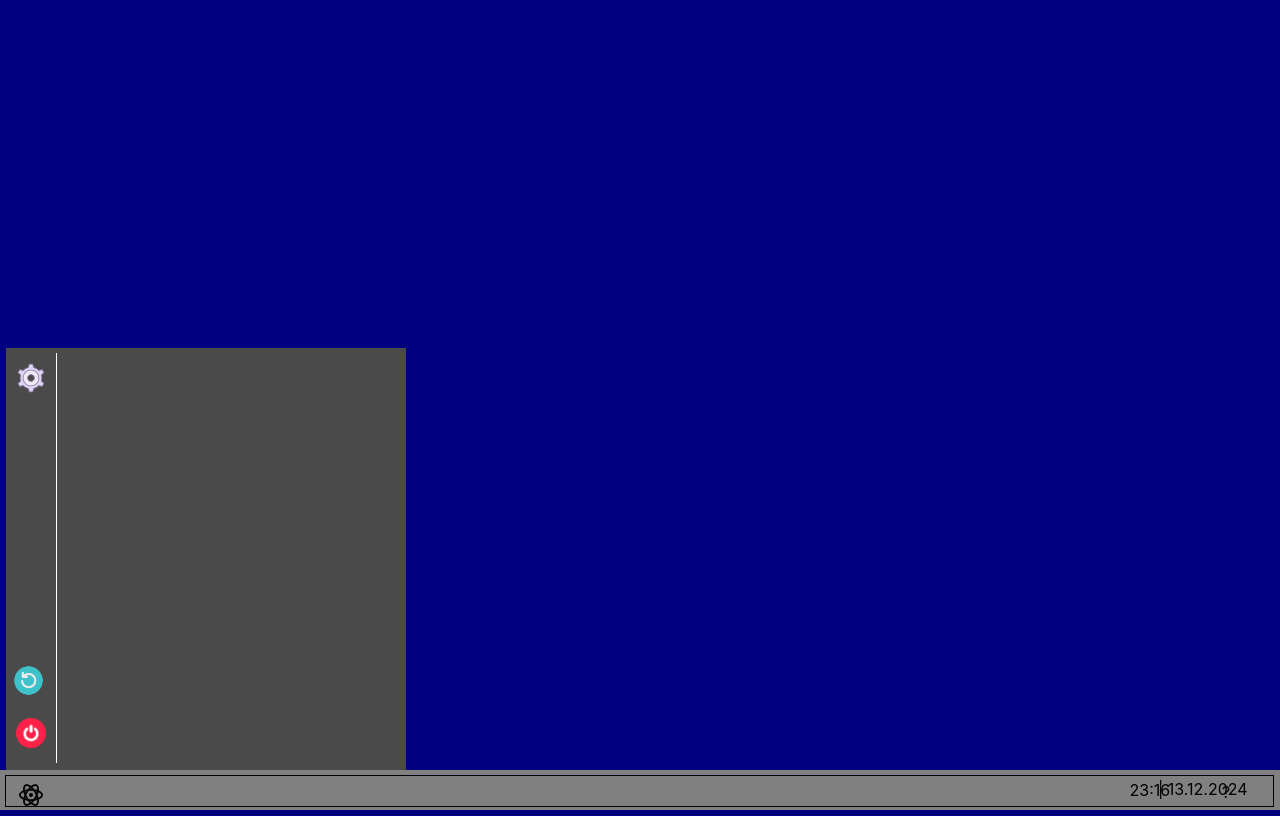
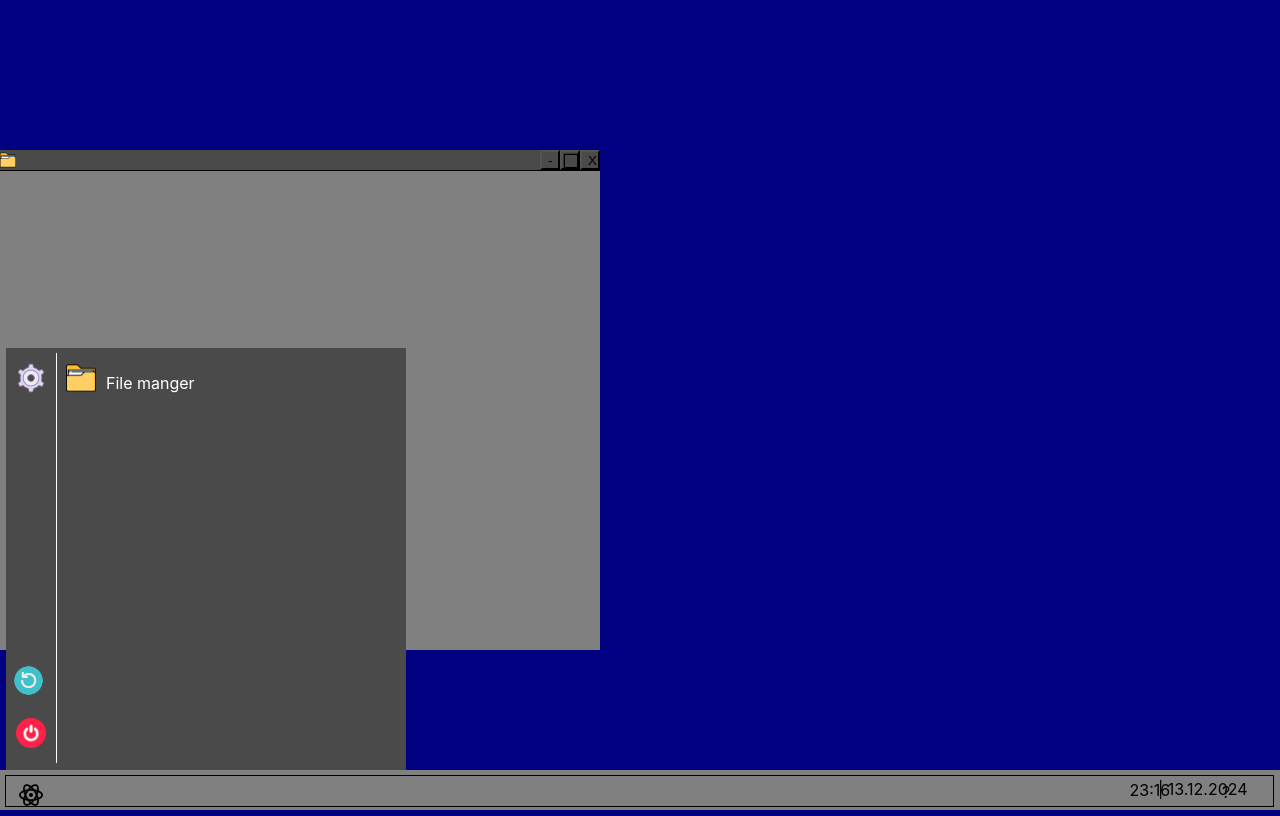
Before and after one commit to DenisV868/DenisV868.github.io, a React (Create React App) app: page /fileManager/user/home in a window 1280 px wide. Both pictures are taken after a click on the element 31 px from the left and 796 px from the top of the page. Built offline with nearby package versions, Linux system fonts and the light colour scheme; no server answers.

Commit message:
making file manager

```diff
--- a/src/App.css
+++ b/src/App.css
@@ -306,3 +306,23 @@ p.settings > img{
   bottom: 520px;
   left: 150px;
 }
+
+.item-4 > p > img{
+  height: 30px;
+  width: 30px;
+}
+
+.item-4 > p > p {
+  width: 100px;
+  color: white;
+  position: relative;
+  left: 40px;
+  bottom: 40px;
+}
+
+.item-4 > p{
+  position: relative;
+  left: 60px;
+  bottom: 121px;
+  cursor: pointer;
+}
--- a/src/App.tsx
+++ b/src/App.tsx
@@ -13,6 +13,8 @@ import Home from "./Home.tsx";
 import Weather from "./Weather.tsx";
 //@ts-ignore
 import SettingsBg from "./SettingsBg.tsx";
+//@ts-ignore
+import FileManager from "./FileManager.tsx";
 
 
 const getDate = ():string =>{
@@ -128,7 +130,7 @@ function App() {
                     <Route path="/" element={Home} />
                     <Route path="/settings" element={<Settings/>}/>
                     <Route path="/settings/wallpapers" element={<SettingsBg/>}/>
-
+                    <Route path="/fileManager/user/home" element={<FileManager/>}/>
                 </Routes>
             </main>
 
--- /dev/null
+++ b/src/FileManager.tsx
@@ -0,0 +1,88 @@
+import React, {useEffect, useState} from "react";
+
+import {useNavigate} from "react-router-dom";
+
+const Opener = (to:string) => {
+    let navigate = useNavigate()
+    return () => {
+        navigate(to);
+    };
+}
+
+
+const FileManager = () => {
+
+    const [position, setPosition] = useState({x: 0, y: 0});
+    const [dragging, setDragging] = useState(false); // State to track dragging
+
+    // Handle the dragging start
+    const gridSize = 1; // Define grid size (e.g., 100px)
+
+    // Handle the drag start
+    const handleDragStart = (e) => {
+        const rect = e.target.getBoundingClientRect();
+        e.dataTransfer.setData("startX", e.clientX - rect.left);
+        e.dataTransfer.setData("startY", e.clientY - rect.top);
+    };
+
+    // Handle dropping and snapping to grid
+    const handleDrop = (e) => {
+        const startX = e.dataTransfer.getData("startX");
+        const startY = e.dataTransfer.getData("startY");
+
+        // Calculate new position based on where the drop happened
+        let x = e.clientX - startX;
+        let y = e.clientY - startY;
+
+        // Snap to the nearest grid cell
+        x = Math.round(x / gridSize) * gridSize;
+        y = Math.round(y / gridSize) * gridSize;
+
+        // Get the footer's position and height
+        const footer = document.querySelector("footer");
+        const footerTop = footer ? footer.getBoundingClientRect().top : window.innerHeight;
+
+        // Get the height of the settings div
+        const divHeight = e.target.offsetHeight;
+
+        // Prevent the div from being dropped below the footer
+        if (y + divHeight > footerTop) {
+            y = footerTop - divHeight; // Adjust the y position to stay above the footer
+        }
+
+        setPosition({x, y});
+        setDragging(false); // Stop dragging
+    };
+
+    useEffect(() => {
+        // Attach global event listeners for dragover and drop on the window
+        const handleDragOver = (e) => {
+            e.preventDefault(); // Allow dropping
+        };
+
+        // Attach listeners
+        window.addEventListener("dragover", handleDragOver);
+        window.addEventListener("drop", handleDrop);
+
+        // Cleanup on unmount
+        return () => {
+            window.removeEventListener("dragover", handleDragOver);
+            window.removeEventListener("drop", handleDrop);
+        };
+    }, []);
+
+
+    return <div className="settings-app-div">
+        <div className={"settings-app"} draggable onDragStart={handleDragStart} onDrop={handleDrop}
+             onDragOver={(e: any) => e.preventDefault()}
+             style={{position: 'absolute', left: position.x, top: position.y, cursor: dragging ? "grabbing" : "grab",}}>
+            <div className={"line"}><img src="/folder.png" alt="" className={"logo"}/>
+                <button className={"minimize"}>-</button>
+                <button className={"square"}><img src="/icons8-square-30.png" alt=""/></button>
+                <button onClick={Opener("/")} className={"cross"}>X</button>
+            </div>
+        </div>
+    </div>
+}
+
+export default FileManager;
--- a/src/Menu.tsx
+++ b/src/Menu.tsx
@@ -29,6 +29,10 @@ const  Menu = () =>{
         window.location.reload()
     }
 
+    const  OpenFileManager = () => {
+        navigate("/fileManager/user/home");
+    }
+
 
     return(<div className={"menu-menu"}>
         <div className={"menu-action"}>
@@ -47,6 +51,12 @@ const  Menu = () =>{
                     <img src= {appIcons[0]} alt= {apps[0]} />
                 </p>
             </div>
+            <div className={"item-4"}>
+                <p onClick={OpenFileManager}>
+                    <img src="/folder.png" alt=""/>
+                    <p>File manger</p>
+                </p>
+            </div>
         </div>
     </div>)
 }
```
Also changed, not shown: public/folder.png (added).
